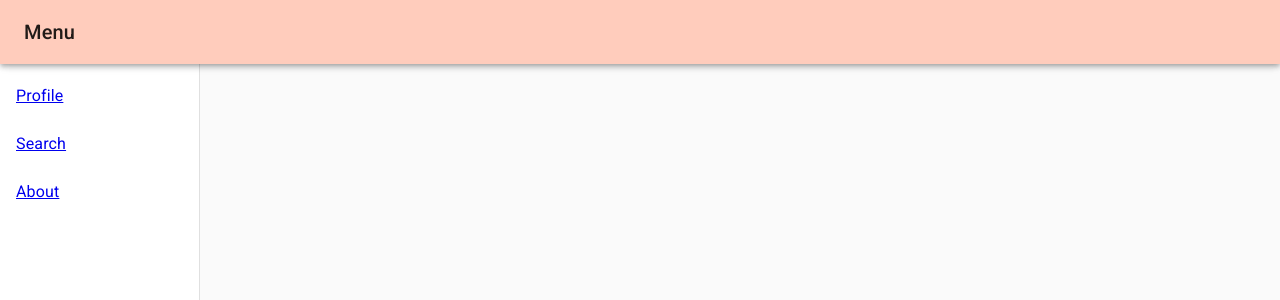
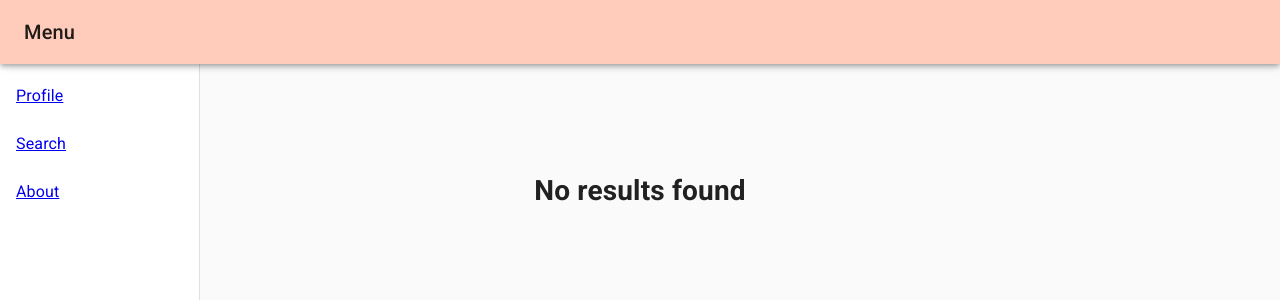
Before and after one commit to kaleyfawcett/Topical-Frontend, a React (Create React App) app in the folder topical/: page /productdetail in a window 1280 px wide. Shown: the top 300 px of the page. Built offline with nearby package versions, Linux system fonts and the light colour scheme; no server answers.

Commit message:
props are all flowing, TODO: make second api call

```diff
--- a/topical/src/App.js
+++ b/topical/src/App.js
@@ -12,10 +12,10 @@ import { ThemeProvider } from '@material-ui/core/styles'
 // import CssBaseline from '@material-ui/core/CssBaseline'
 import Theme from './components/Theme'
 import ProductList from './components/ProductListPage'
+import ProductDetail from './components/ProductDetail'
 
 function App ({ result }) {
   const [searchResults, setSearchResults] = useState(null)
-  console.log(searchResults, 'search Results')
 
   return (
     <div>
@@ -28,12 +28,16 @@ function App ({ result }) {
             </Route>
             {/* I recommend following the component pattern on line 28 so that it is a bit easier to pass props for the components below             */}
             <Route path='/profile' component={ProfilePage} />
-            <Route path='/search' component={BarcodeSearch} />
+            <Route path='/search'>
+              <BarcodeSearch />
+            </Route>
+            <Route path='/productdetail'>
+              <ProductDetail result={searchResults} />
+            </Route>
             <Route path='/about' component={About} />
             <Route path='/productlist/'>
               <ProductList result={searchResults} />
             </Route>
-
           </Switch>
         </Router>
       </ThemeProvider>
--- a/topical/src/components/BarcodeSearch.js
+++ b/topical/src/components/BarcodeSearch.js
@@ -4,6 +4,7 @@ import TextField from '@material-ui/core/TextField'
 import IconButton from '@material-ui/core/IconButton'
 import SearchIcon from '@material-ui/icons/Search'
 import InputAdornment from '@material-ui/core/InputAdornment'
+import { Redirect } from 'react-router-dom'
 
 const BarcodeSearch = ({ quaggaResult, onSearchResults }) => {
   const [searchResult, setSearchResult] = useState()
@@ -11,7 +12,6 @@ const BarcodeSearch = ({ quaggaResult, onSearchResults }) => {
 
   const handleSubmit = async (event) => {
     try {
-      console.log(quaggaResult)
       event.preventDefault()
       const result = await axios
         .get(`https://shopical.herokuapp.com/api/search?upc=${quaggaResult}`, {
@@ -19,10 +19,10 @@ const BarcodeSearch = ({ quaggaResult, onSearchResults }) => {
             Authorization: 'Token 29174f9636c35eb521cb2ee74e7558dd5ecb3486'
           }
         })
-      console.log('result from request: ', result.data)
       setSearchResult(result.data)
       setToProductDetail(true)
       onSearchResults(result.data)
+      console.log('in barcode search:', result.data)
       console.log('result stored in state:', searchResult)
     } catch (error) {
       console.error(error.message)
@@ -46,6 +46,9 @@ const BarcodeSearch = ({ quaggaResult, onSearchResults }) => {
           }}
         />
       </form>
+      {toProductDetail
+        ? <Redirect to='/productdetail/' />
+        : null}
     </div>
   )
 }
--- a/topical/src/components/ProductDetail.js
+++ b/topical/src/components/ProductDetail.js
@@ -2,15 +2,27 @@ import React from 'react'
 import { Grid, Typography, CardMedia } from '@material-ui/core'
 import List from '@material-ui/core/List'
 
-function ProductDetail (props) {
+function ProductDetail ({ result }) {
 //   const [name, setName] = useState('')
 //   const [imageURL, setimageURL] = useState('')
-  const results = this.props.results
-
+  const containerStyles = {
+    height: '100vh',
+    overflow: 'auto',
+    textAlign: 'center',
+    padding: '5vh'
+  }
+  console.log('fromProductdetail:', result)
   return (
     <Grid container direction='column'>
-      <div>
-        <Typography variant='h4' gutterBottom>
+      <div style={containerStyles}>
+        {!result
+          ? (
+            <h1>No results found</h1>
+          )
+          : (
+            <h1>{result.name}</h1>
+          )}
+        {/* <Typography variant='h4' gutterBottom>
           {results.name}
         </Typography>
         <Typography variant='h5' gutterBottom>
@@ -21,7 +33,7 @@ function ProductDetail (props) {
         </CardMedia>
         <List>
           {results.ingredients}
-        </List>
+        </List> */}
       </div>
     </Grid>
   )
```
